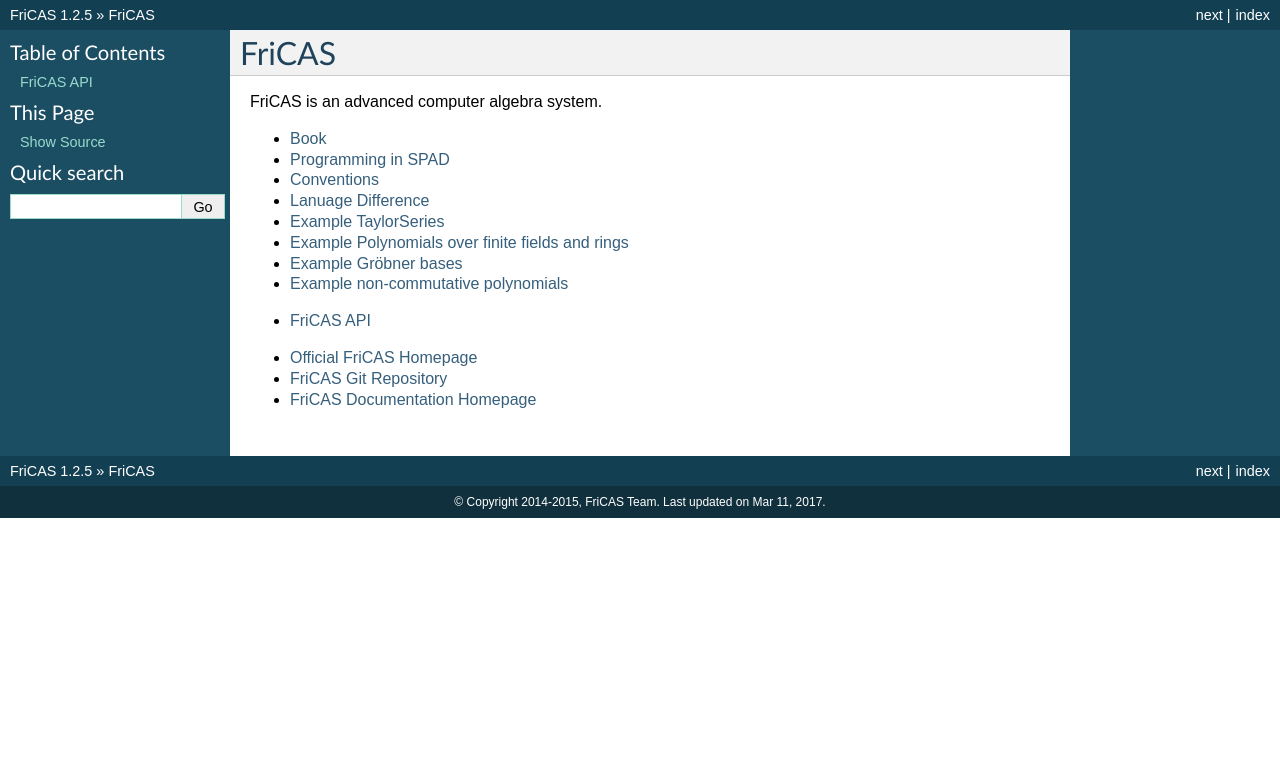
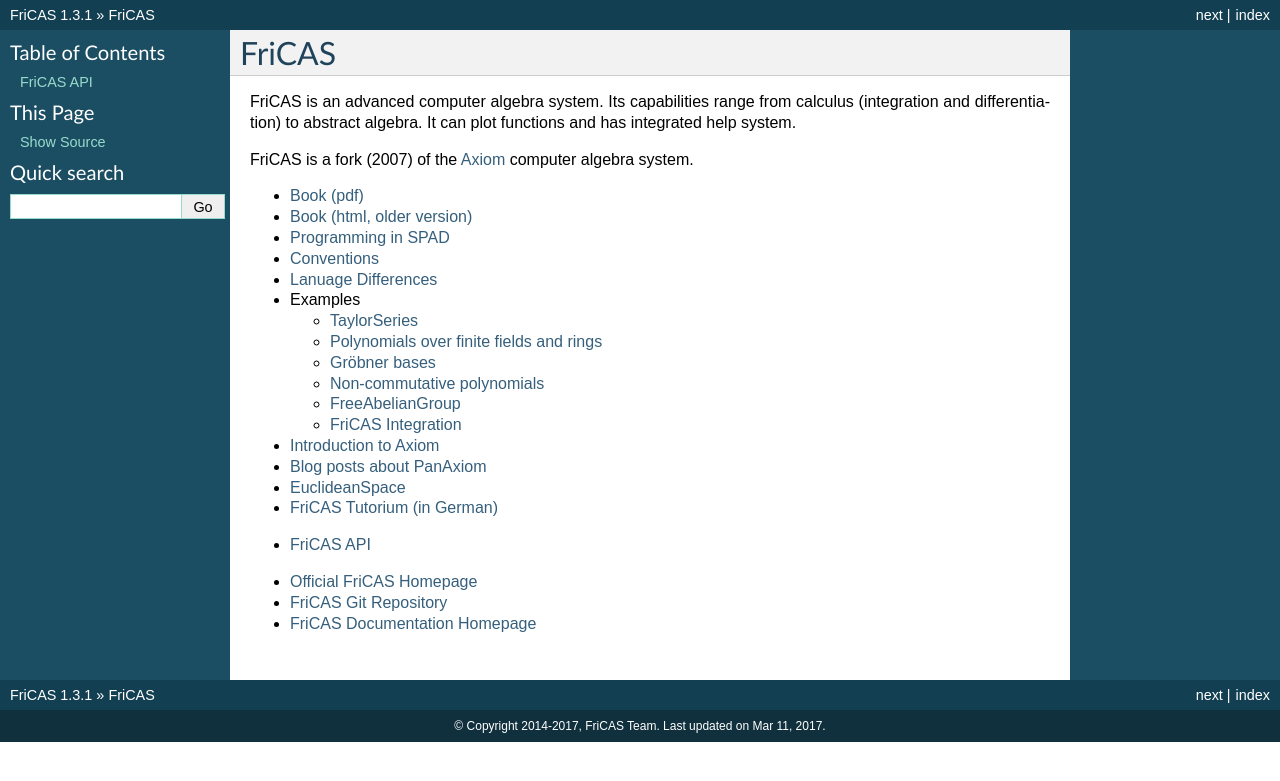
Before and after one commit to hemmecke/fricas-doc, a Sphinx documentation site: the page built from doc/source/index.rst, in a window 1280 px wide. Shown: the top 781 px of the page. Built offline with Sphinx 7.4.7, drawn with Linux system fonts in a browser that asks for light colours; pages that are not in the unit, such as notebooks, are missing from menus.

Commit message:
update to 1.3.1

```diff
--- a/doc/source/conf.py
+++ b/doc/source/conf.py
@@ -60,14 +60,14 @@
 
 # General information about the project.
 project = u'FriCAS'
-copyright = u'2014-2015, FriCAS Team'
+copyright = u'2014-2017, FriCAS Team'
 
 # The version info for the project you're documenting, acts as replacement for
 # |version| and |release|, also used in various other places throughout the
 # built documents.
 #
 # The short X.Y version.
-version = '1.2.5'
+version = '1.3.1'
 # The full version, including alpha/beta/rc tags.
 release = version
 
@@ -316,8 +316,8 @@
 .. |PACKAGE_DOC_HOME| replace:: `%s Documentation Homepage`_
 .. _%s Documentation Homepage: http://fricas.github.io/
 
-.. |PACKAGE_BOOK| replace:: `Book`_
-.. _Book: %s
+.. |PACKAGE_BOOK| replace:: `Book (pdf)`_
+.. _Book (pdf): %s
 """ % (project.lower(), project,
        project, project,
        project, project,
--- /dev/null
+++ b/doc/source/fricasaldorspkg.rst
@@ -0,0 +1,2 @@
+FriCAS build spkg for Sage
+==========================
--- a/doc/source/index.rst
+++ b/doc/source/index.rst
@@ -2,20 +2,54 @@
 ==============
 
 |PACKAGE_NAME| is an advanced computer algebra system.
+Its capabilities range from calculus (integration and differentiation)
+to abstract algebra. It can plot functions and has integrated help system.
+
+FriCAS is a fork (2007) of the `Axiom <http://axiom-developer.org/>`_
+computer algebra system.
 
 * |PACKAGE_BOOK|
+
+* `Book (html, older version) <https://kfp.bitbucket.io/fricas-ug/>`_
 
 * `Programming in SPAD <http://axiom-wiki.newsynthesis.org/ProgrammingSPAD>`_
 
 * `Conventions <http://axiom-wiki.newsynthesis.org/SpadFileConvention>`_
 
-* `Lanuage Difference <http://axiom-wiki.newsynthesis.org/LanguageDifferences>`_
+* `Lanuage Differences <http://axiom-wiki.newsynthesis.org/LanguageDifferences>`_
 
-* `Example TaylorSeries <http://axiom-wiki.newsynthesis.org/TaylorSeries>`_
+* Examples
 
-* `Example Polynomials over finite fields and rings
-  <http://axiom-wiki.newsynthesis.org/SandBoxPolynomialOverFiniteField>`_
+  * `TaylorSeries <http://axiom-wiki.newsynthesis.org/TaylorSeries>`_
 
-* `Example Gröbner bases <http://axiom-wiki.newsynthesis.org/ExampleGroebner>`_
+  * `Polynomials over finite fields and rings <http://axiom-wiki.newsynthesis.org/SandBoxPolynomialOverFiniteField>`_
 
-* `Example non-commutative polynomials <http://axiom-wiki.newsynthesis.org/ExampleSkewPolynomial>`_
+  * `Gröbner bases <http://axiom-wiki.newsynthesis.org/ExampleGroebner>`_
+
+  * `Non-commutative polynomials <http://axiom-wiki.newsynthesis.org/ExampleSkewPolynomial>`_
+
+  * `FreeAbelianGroup <http://axiom-wiki.newsynthesis.org/ExampleFreeAbelianGroup>`_
+
+  * `FriCAS Integration <http://axiom-wiki.newsynthesis.org/FriCASIntegration>`_
+
+* `Introduction to Axiom <http://numbersandshapes.net/2008/05/an-introduction-to-axiom-1/>`_
+
+* `Blog posts about PanAxiom <http://numbersandshapes.net/category/axiom/>`_
+
+* `EuclideanSpace <http://www.euclideanspace.com/prog/scratchpad/index.htm>`_
+
+* `FriCAS Tutorium (in German) <https://www.math.tugraz.at/mathc/compmath2/Demo/fricas-tutorium-0.6.pdf>`_
+
+.. toctree::
+   :maxdepth: 1
+
+.. Commented out
+   fricasbuild
+   sagemathcloud
+   fricasaldorspkg
+
+   `Dancing Samba with Ramanujan Partition Congruences (Ralf Hemmecke)
+   <http://axiom-wiki.newsynthesis.org/DancingSambaRamanujan>`_
+
+   Original Axiom Book
+   http://axiom-wiki.newsynthesis.org/Mirrors?go=/public/book2.pdf&it=Axiom+Book
```
Also changed, not shown: doc/source/fricasbuild.rst (added, +8 -0 lines), doc/source/sagemathcloud.rst (added, +16 -0 lines).
